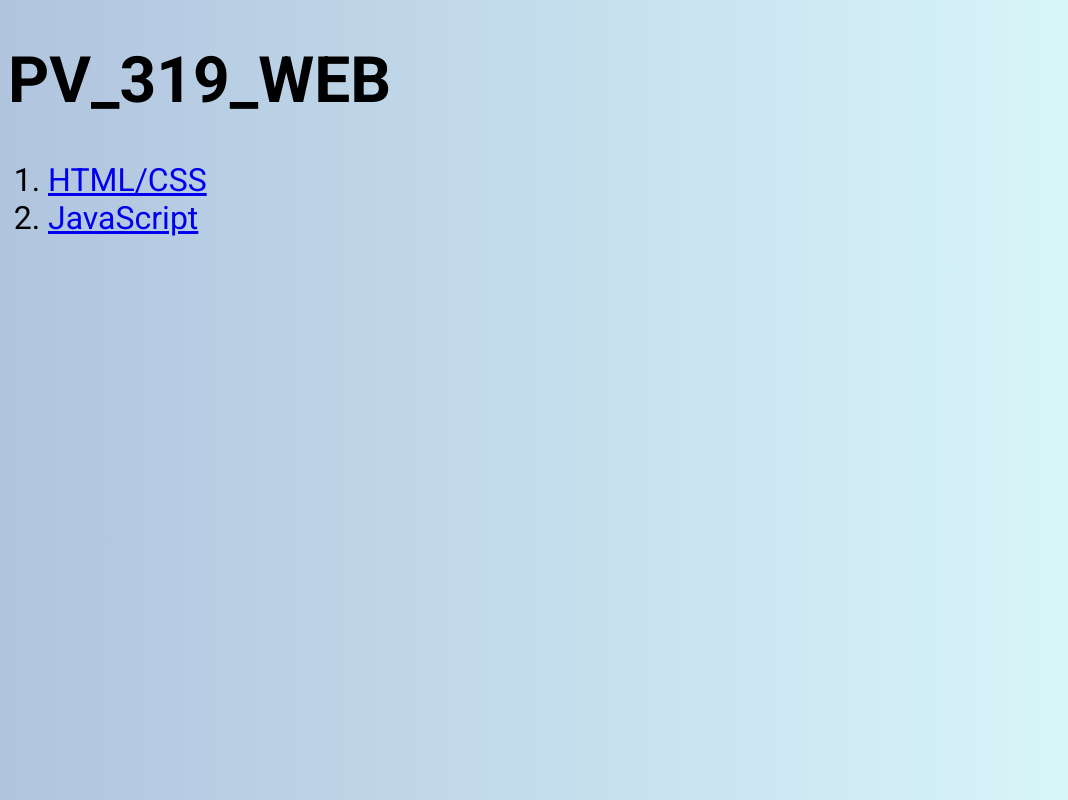
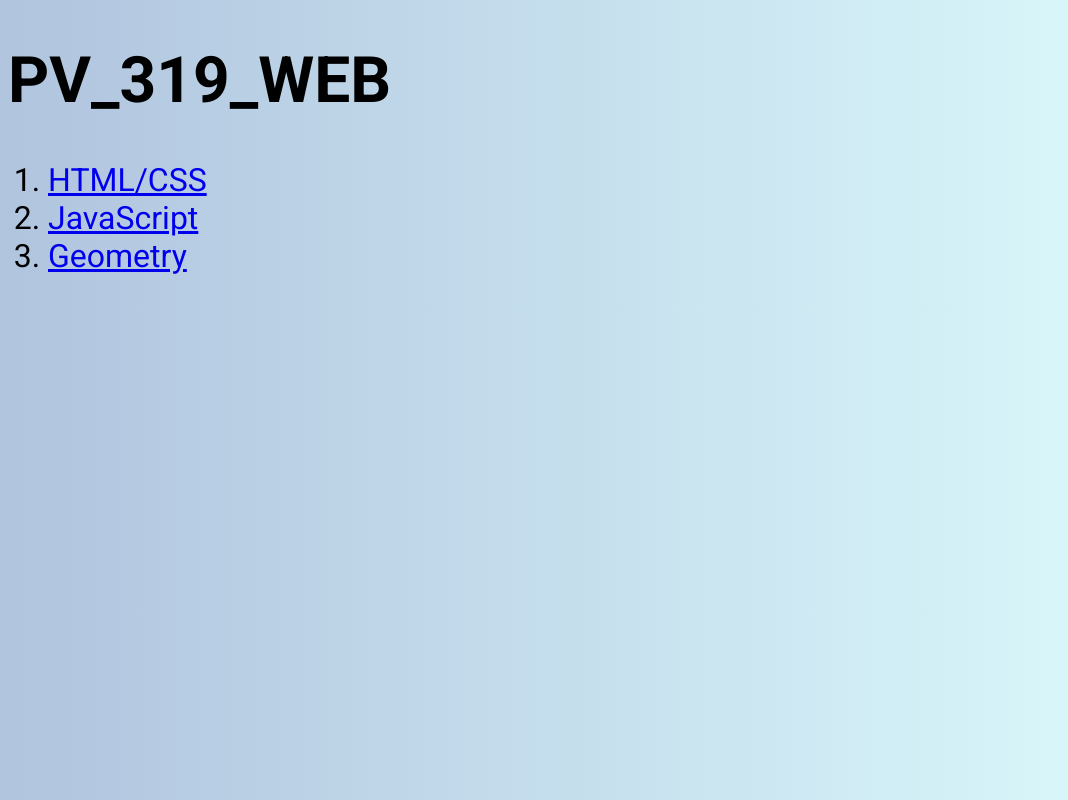
Before and after one commit to hellbor/Web, a plain HTML site: page index.html in a window 1280 px wide. Shown: the whole page, without its empty margins (0-1068 px from the left). Drawn offline with Linux system fonts and the light colour scheme.

Commit message:
Geometry DONE

```diff
--- a/index.html
+++ b/index.html
@@ -11,6 +11,7 @@
     <ol>
         <li><a href="01-HTML/index.html">HTML/CSS</a></li>
         <li><a href="02-JavaScript/index.html">JavaScript</a></li>
+        <li><a href="03-Geometry/geometry.html">Geometry</a></li>
     </ol>
 </body>
 </html>
```
Also changed, not shown: 02-JavaScript/01-intro/geometry.html (renamed from 02-JavaScript/01-intro/index.html).
